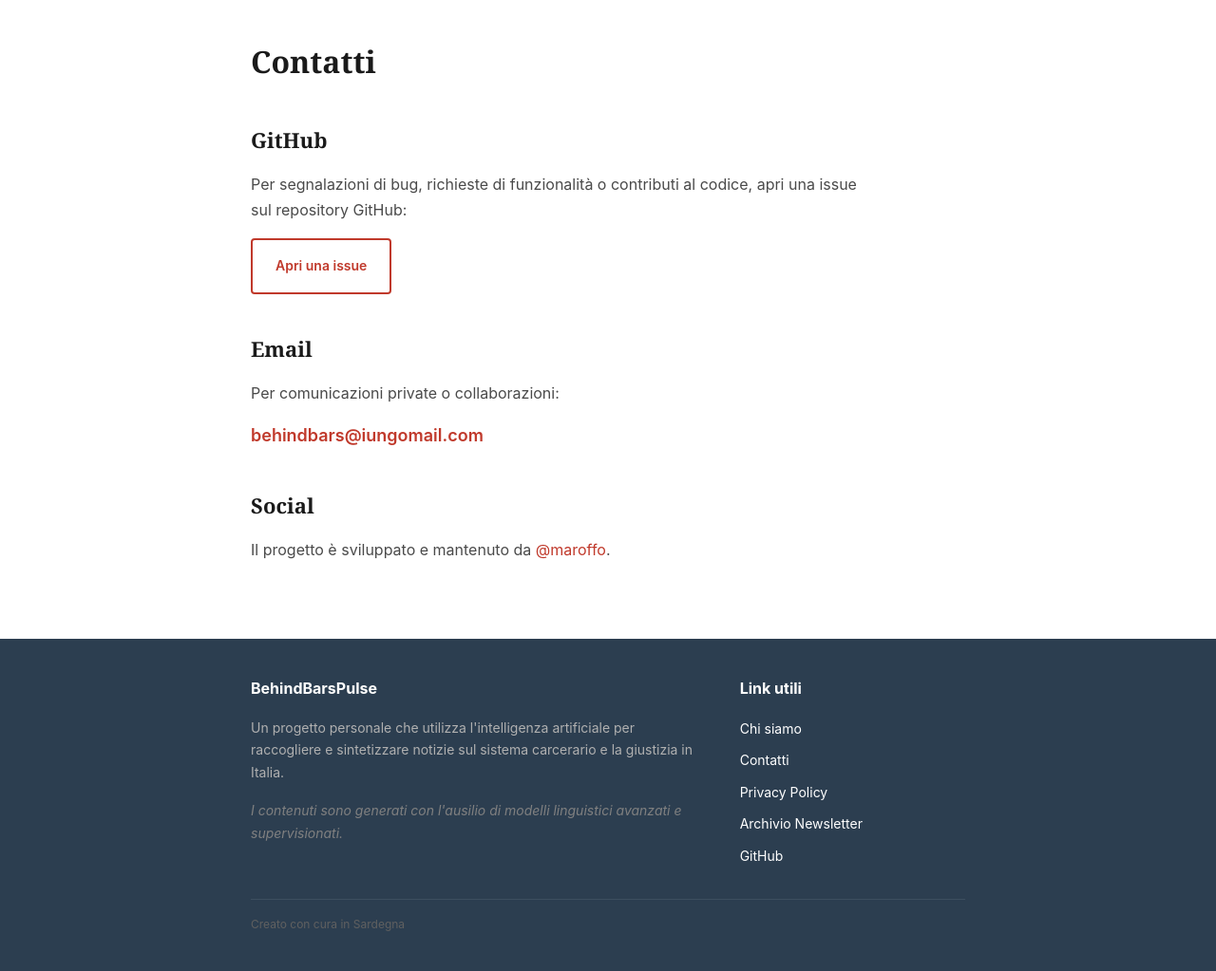
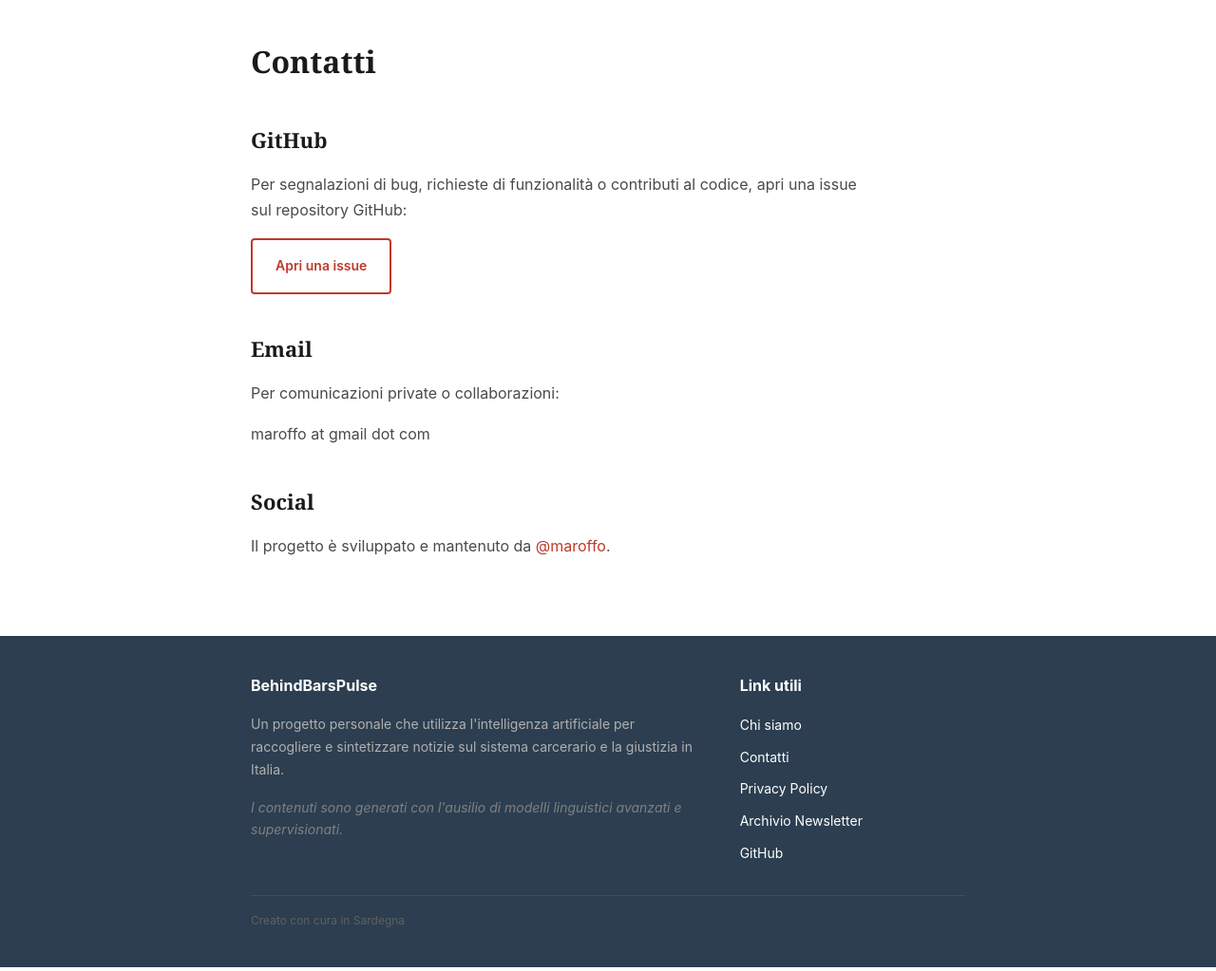
Before and after one commit to maroffo/BehindBarsPulse, a FastAPI app: template src/behind_bars_pulse/web/templates/contact.html in a window 1280 px wide. Shown: the part 110-1133 px from the top of the page at 95% size. Run offline with FastAPI, Linux system fonts and the light colour scheme; the template is opened without the code that fills it, so the values that code supplies are empty; parts of the project's set-up code (start-up, migrations or seed data) failed here and were passed over.

Commit message:
fix: Obfuscate email in contact page to prevent spam
Co-Authored-By: Claude Opus 4.5 <noreply@anthropic.com>

```diff
--- a/src/behind_bars_pulse/web/templates/contact.html
+++ b/src/behind_bars_pulse/web/templates/contact.html
@@ -25,7 +25,7 @@
             Per comunicazioni private o collaborazioni:
         </p>
         <p class="contact-email">
-            <a href="mailto:behindbars@iungomail.com">behindbars@iungomail.com</a>
+            maroffo at gmail dot com
         </p>
     </section>
 
```
